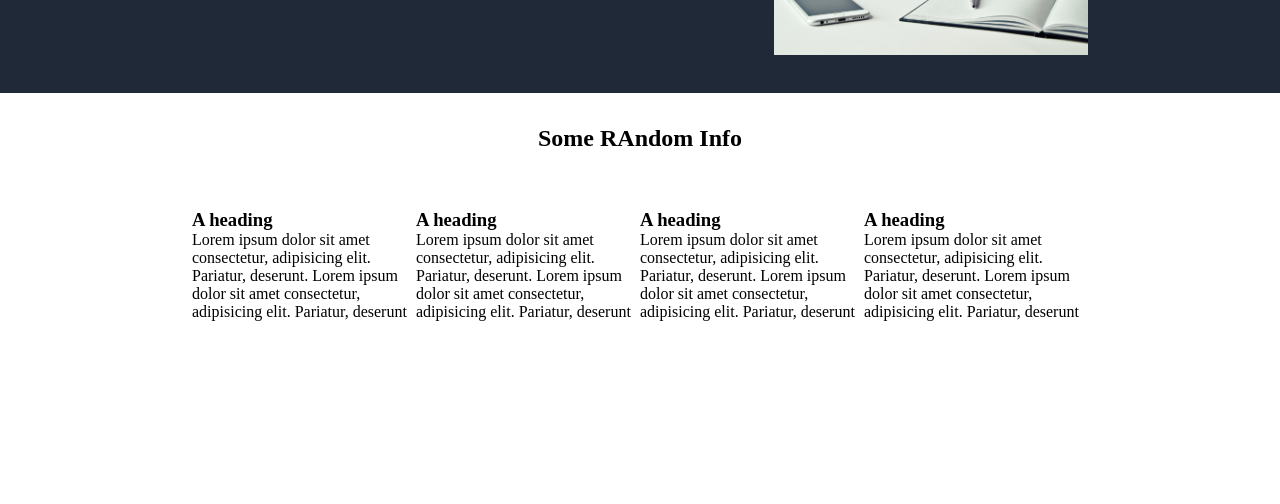
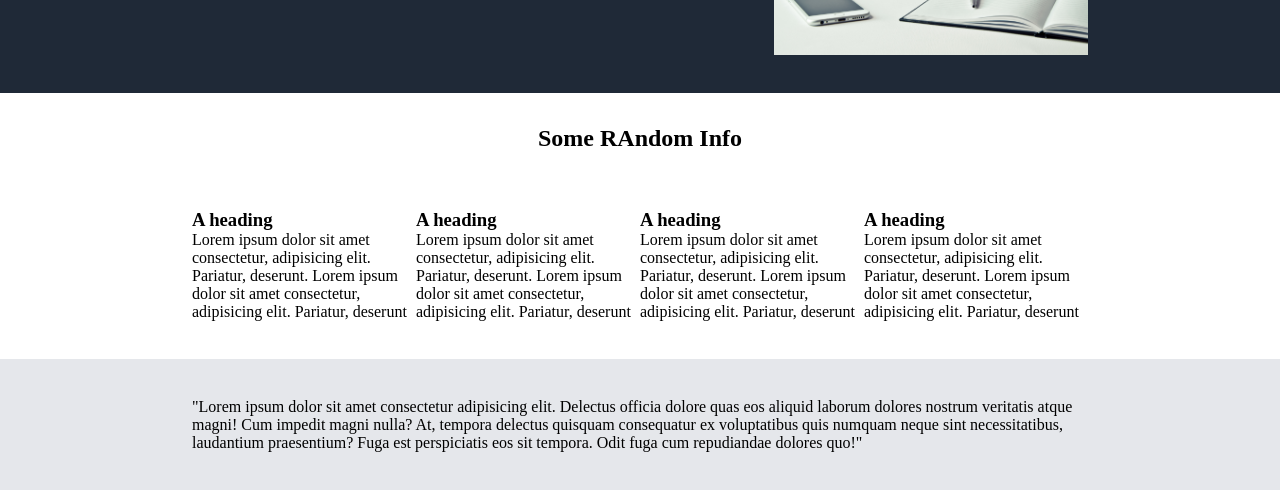
Before and after one commit to MwikaliMusyoki/odin-landingpage, a plain HTML site: page index.html in a window 1280 px wide. Shown: the part 296-800 px from the top of the page. Drawn offline with Linux system fonts and the light colour scheme.

Commit message:
add quote section in index.html and styles in styles.css

```diff
--- a/index.html
+++ b/index.html
@@ -84,6 +84,23 @@
                 </p>
             </div>
         </div>
+        <section class="quote">
+            <div class="container">
+                <div class="quote-text">
+                    <p>"Lorem ipsum dolor sit amet
+                        consectetur adipisicing elit.
+                         Delectus officia dolore quas eos aliquid laborum
+                         dolores nostrum veritatis atque magni! Cum impedit
+                         magni nulla? At, tempora delectus quisquam consequatur ex
+                         voluptatibus quis numquam neque sint necessitatibus,
+                         laudantium praesentium? Fuga est perspiciatis
+                         eos sit tempora. Odit fuga cum repudiandae dolores
+                          quo!"
+                        </p>
+                </div>
+            </div>
+
+        </section>
 
     </section>
 </body>
--- a/styles.css
+++ b/styles.css
@@ -81,3 +81,9 @@ nav ul li{
     text-align: center;
     margin-top: 2rem;
 }
+.quote .container{
+    background-color: #E5E7EB;
+    display: flex;
+    justify-content: center;
+    align-items: center;
+}
```
